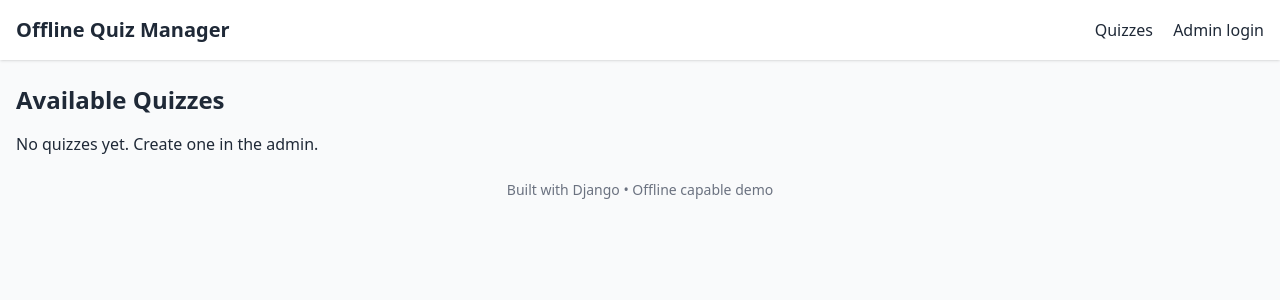
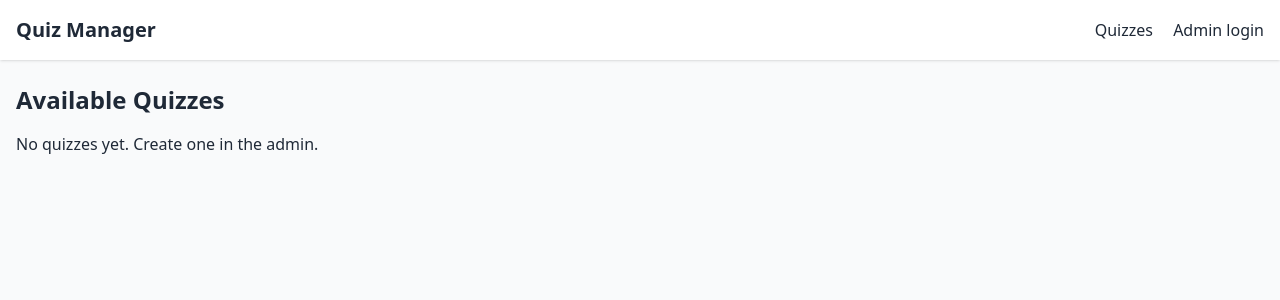
Before and after one commit to winhtet1997/quizz-manager, a Django app: page / in a window 1280 px wide. Shown: the top 300 px of the page. Run offline with Django 4.2, Linux system fonts and the light colour scheme; data that the repository does not hold is empty; some libraries are stand-ins or nearby versions.

Commit message:
Final Touch

```diff
--- a/templates/base.html
+++ b/templates/base.html
@@ -13,7 +13,7 @@
 <body class="bg-gray-50 text-gray-800 min-h-screen">
   <header class="bg-white shadow p-4 mb-6">
     <div class="container mx-auto flex justify-between items-center">
-      <a href="{% url 'quizzes:list' %}" class="text-xl font-semibold">Offline Quiz Manager</a>
+      <a href="{% url 'quizzes:list' %}" class="text-xl font-semibold">Quiz Manager</a>
       <nav>
         <a class="mr-4" href="{% url 'quizzes:list' %}">Quizzes</a>
         {% if user.is_authenticated %}
@@ -35,10 +35,6 @@
     {% block content %}{% endblock %}
   </main>
 
-  <footer class="text-center text-sm text-gray-500 py-6">
-    Built with Django • Offline capable demo
-  </footer>
-
   <!-- register service worker -->
   <script>
     if ('serviceWorker' in navigator) {
```
Also changed, not shown: quizzes/static/manifest.json.
